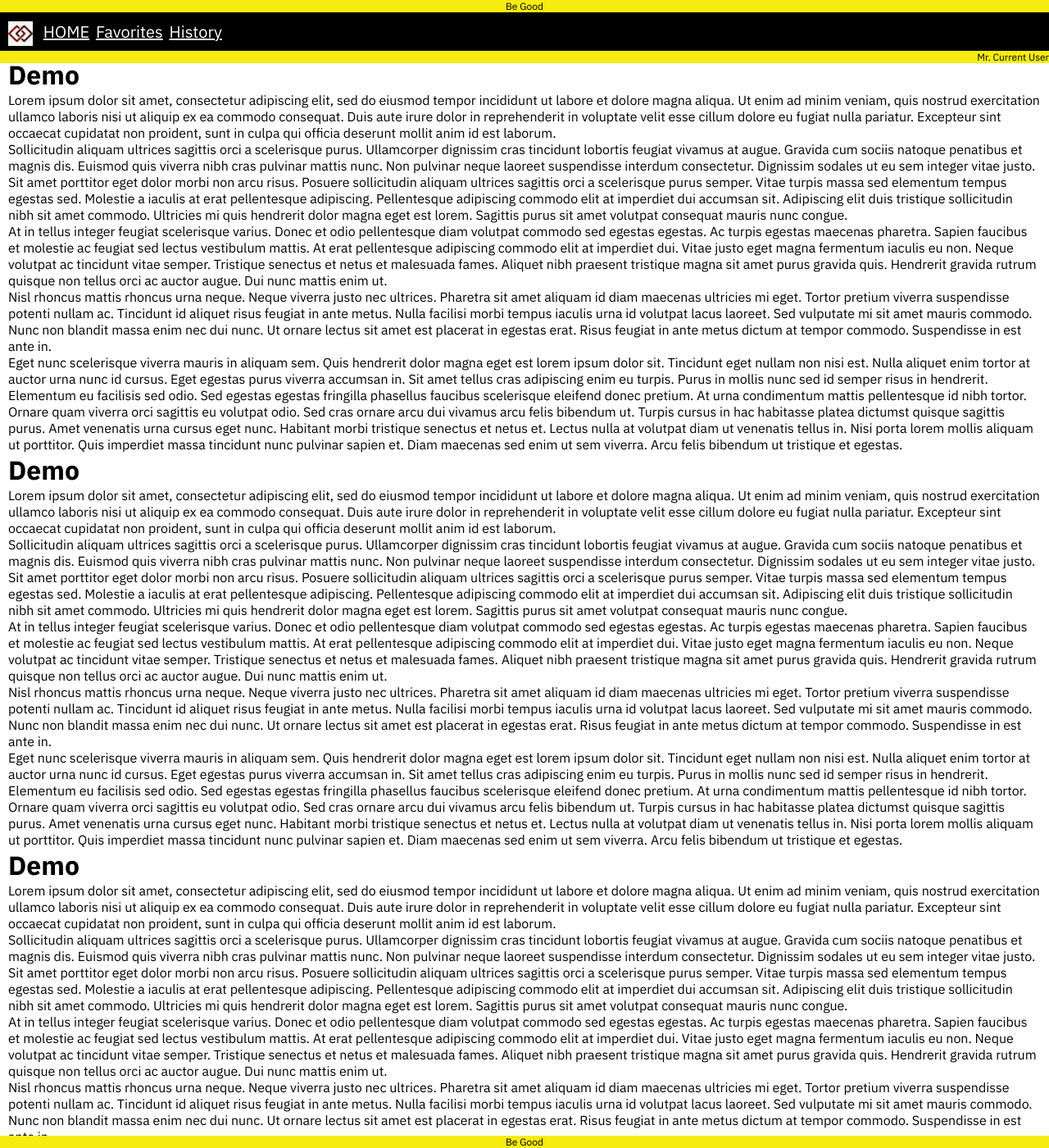
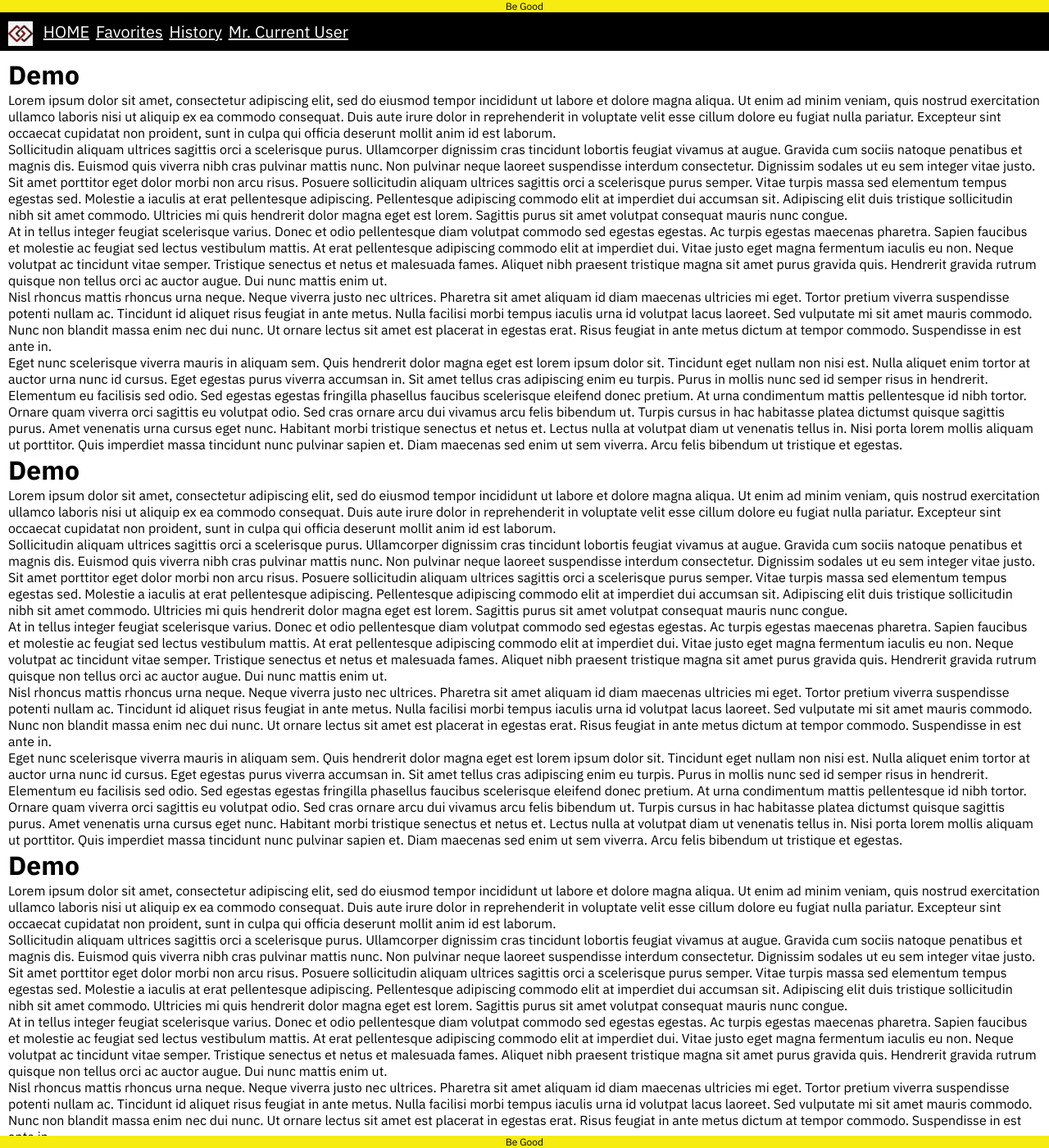
Before and after one commit to gothamgo/demo, a Jekyll site: the page built from index.html, in a window 1280 px wide and 1400 px high. Shown: the whole window at 82% size. Built offline with Jekyll 4.4.1, drawn with Linux system fonts in a browser that asks for light colours.

Commit message:
Update header.html

```diff
--- a/_includes/header.html
+++ b/_includes/header.html
@@ -25,7 +25,7 @@
     padding: 0px 10px 0px 0px;
     margin: 0px 0px -10px 0px;
   }
-  header p.current-user {
+  header nav a.current-user {
     text-align: right;
   }
 </style>
@@ -40,6 +40,6 @@
     <a href="/">HOME</a>
     <a href="/Favorites/">Favorites</a>
     <a href="/History/">History</a>
+    <a href="/show_current_user/">Mr. Current User</a>
   </nav>
-  <p class="current-user">Mr. Current User</p>
 </header>
```
